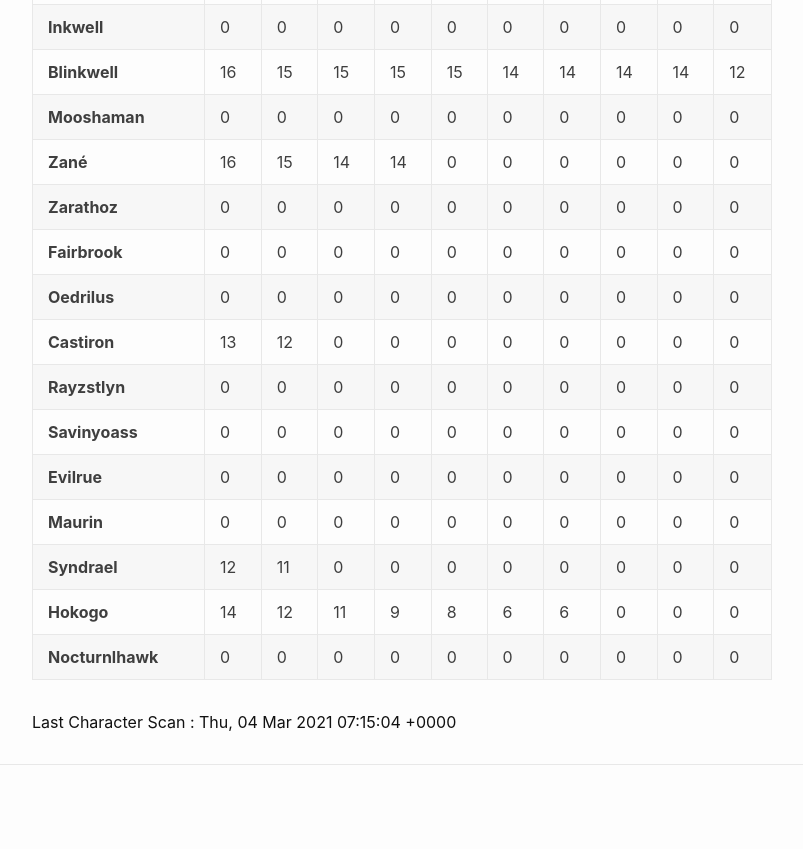
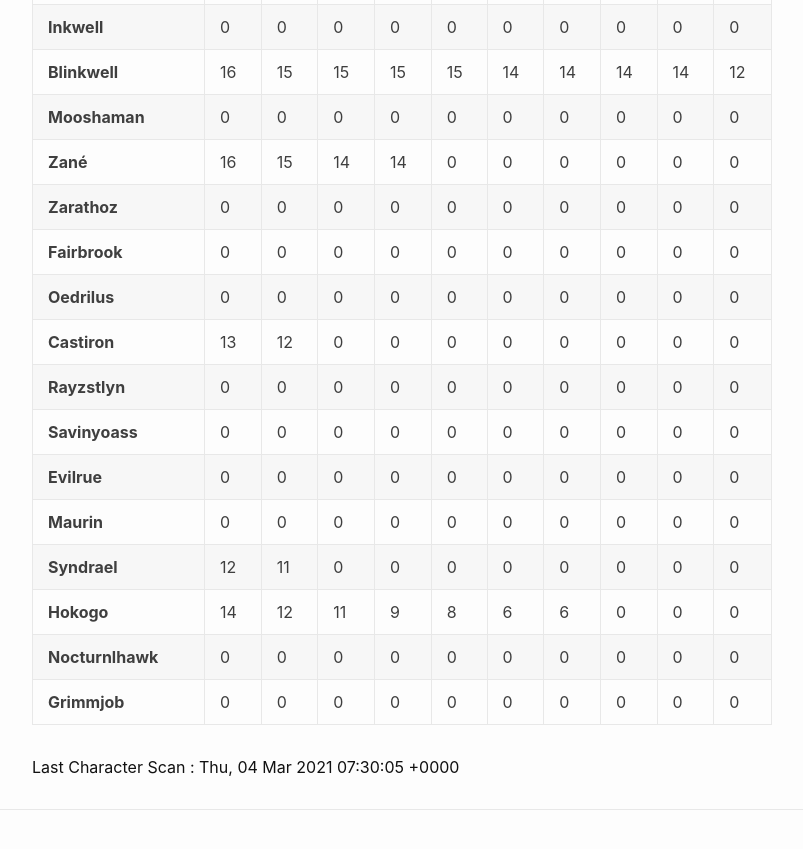
Before and after one commit to eldertribunal/keystonetracker, a Jekyll site: the page built from weekly.md, in a window 1280 px wide and 900 px high, scrolled down 949 px. Shown: the top 849 px of the window, without its empty margins (126-929 px from the left). Built offline with Jekyll 4.4.1, drawn with Linux system fonts in a browser that asks for light colours.

Commit message:
auto scan Thu Mar  4 07:30:42 UTC 2021

```diff
--- a/_data/scanned.json
+++ b/_data/scanned.json
@@ -1,3 +1,3 @@
 {
-  "timestamp": 1614842104
+  "timestamp": 1614843005
 }
--- a/_data/weekly.json
+++ b/_data/weekly.json
@@ -17,12 +17,12 @@
   {
     "name": "Legume",
     "dungeons": [
+      17,
       16,
       15,
       14,
       12,
       11,
-      0,
       0,
       0,
       0,
@@ -478,5 +478,20 @@
       0,
       0
     ]
+  },
+  {
+    "name": "Grimmjob",
+    "dungeons": [
+      0,
+      0,
+      0,
+      0,
+      0,
+      0,
+      0,
+      0,
+      0,
+      0
+    ]
   }
 ]
```
Also changed, not shown: _data/characters.json (+50 -5 lines), _data/players.json (+50 -5 lines).
